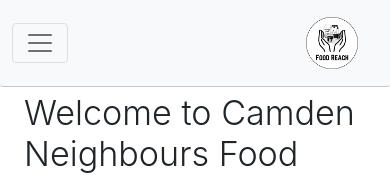
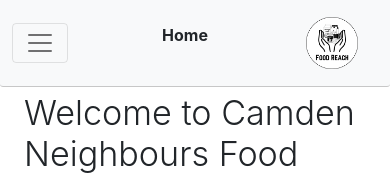
Before and after one commit to lukemodena/foodbank-app, a React (Create React App) app in the folder foodbank-app/: page /login in a window 390 px wide. Shown: the top 175 px of the page. Built offline with nearby package versions, Linux system fonts and the light colour scheme.

Commit message:
modified:   foodbank-app/build/asset-manifest.json 	modified:   foodbank-app/build/index.html 	new file:   foodbank-app/src/Components/common/useWindow.js 	modified:   foodbank-app/src/Navigation.js

```diff
--- /dev/null
+++ b/foodbank-app/src/Components/common/useWindow.js
@@ -0,0 +1,37 @@
+import { useState, useEffect } from "react";
+
+// Hook
+const useWindowSize = () => {
+    // Initialize state with undefined width/height so server and client renders match
+    // Learn more here: https://joshwcomeau.com/react/the-perils-of-rehydration/
+    const [windowSize, setWindowSize] = useState({
+        width: undefined,
+        height: undefined
+    });
+
+    useEffect(() => {
+        // only execute all the code below in client side
+        if (typeof window !== "undefined") {
+            // Handler to call on window resize
+            function handleResize() {
+                // Set window width/height to state
+                setWindowSize({
+                    width: window.innerWidth,
+                    height: window.innerHeight
+                });
+            }
+
+            // Add event listener
+            window.addEventListener("resize", handleResize);
+
+            // Call handler right away so state gets updated with initial window size
+            handleResize();
+
+            // Remove event listener on cleanup
+            return () => window.removeEventListener("resize", handleResize);
+        }
+    }, []); // Empty array ensures that effect is only run on mount
+    return windowSize;
+};
+
+export default useWindowSize;
--- a/foodbank-app/src/Navigation.js
+++ b/foodbank-app/src/Navigation.js
@@ -1,6 +1,7 @@
 import React,{Fragment, useEffect, useState} from "react";
 import { NavLink, useNavigate, useLocation } from "react-router-dom";
 import { Navbar,Nav } from "react-bootstrap";
+import useWindowSize from "./Components/common/useWindow";
 import FoodReachLogo from "./FoodReachLogo.png";
 
 import { connect } from 'react-redux';
@@ -28,6 +29,8 @@ const Navigation = ({logout, checkAuthenticated, isAuthenticated}) => {
     const location = useLocation();
 
     const pathname = location.pathname;
+
+    const size = useWindowSize();
 
     const guestLinks = () => (
         <Fragment>
@@ -63,7 +66,13 @@ const Navigation = ({logout, checkAuthenticated, isAuthenticated}) => {
             <Navbar className="navBar" bg="light" expand="lg" fixed="top" expanded={expanded} style={{borderBottom:"0.5px solid rgb(199, 199, 199)"}}>
                 <div className="container">
                     <Navbar.Toggle aria-controls="basic-navbar-nav" onClick={() => setExpanded(expanded ? false : "expanded")}/>
-                    {/* {(window.location.href.indexOf("contacts"))&&<h1 className='display-4'>CONTACTS</h1>} */}
+                    {(size.width <= 760) &&<div>
+                        {(pathname === "/") &&<p><strong>Home</strong></p>}
+                        {(pathname === "/login") &&<p><strong>Login</strong></p>}
+                        {(pathname === "/contacts") &&<p><strong>Contacts</strong></p>}
+                        {(pathname === "/collections") &&<p><strong>Collections</strong></p>}
+                        {(pathname === "/participants") &&<p><strong>Participants</strong></p>}
+                    </div>}
                     <Navbar.Brand href="/">
                         <img src={FoodReachLogo} className="navBar-logo" style={{padding:"4px", width:"60px", height:"60px"}}/>
                     </Navbar.Brand>
```
Also changed, not shown: 2 other files (tests, documents, lock files or other folders).
